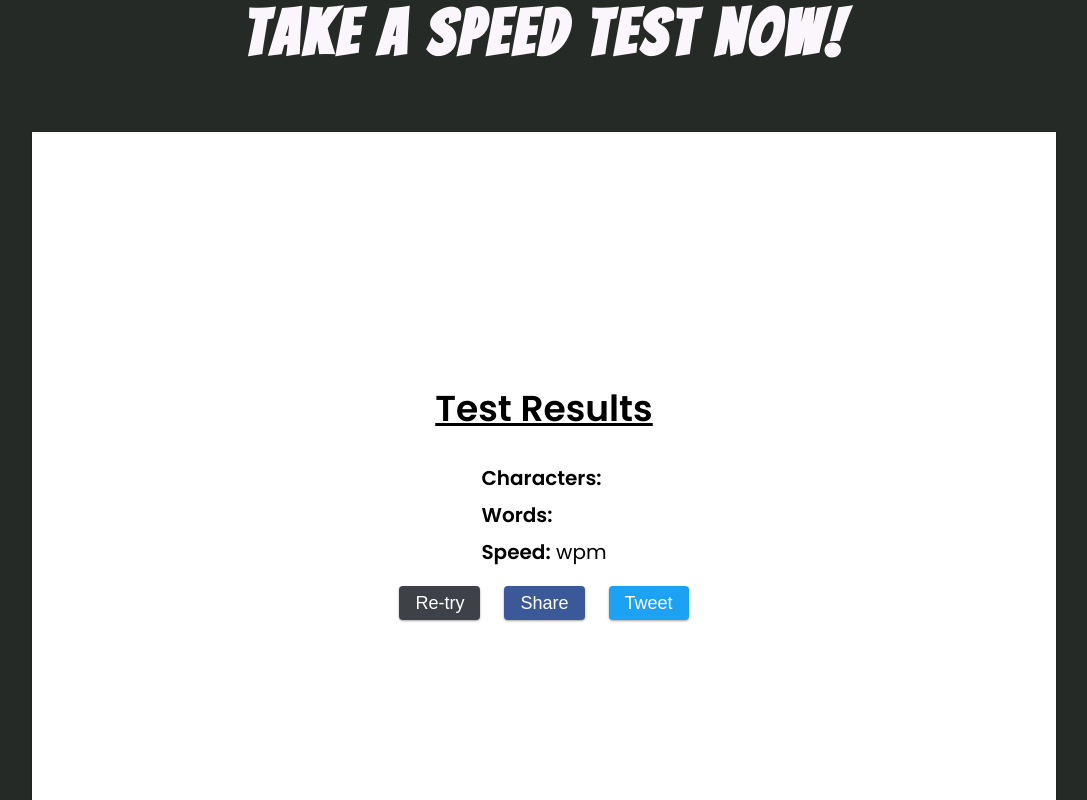
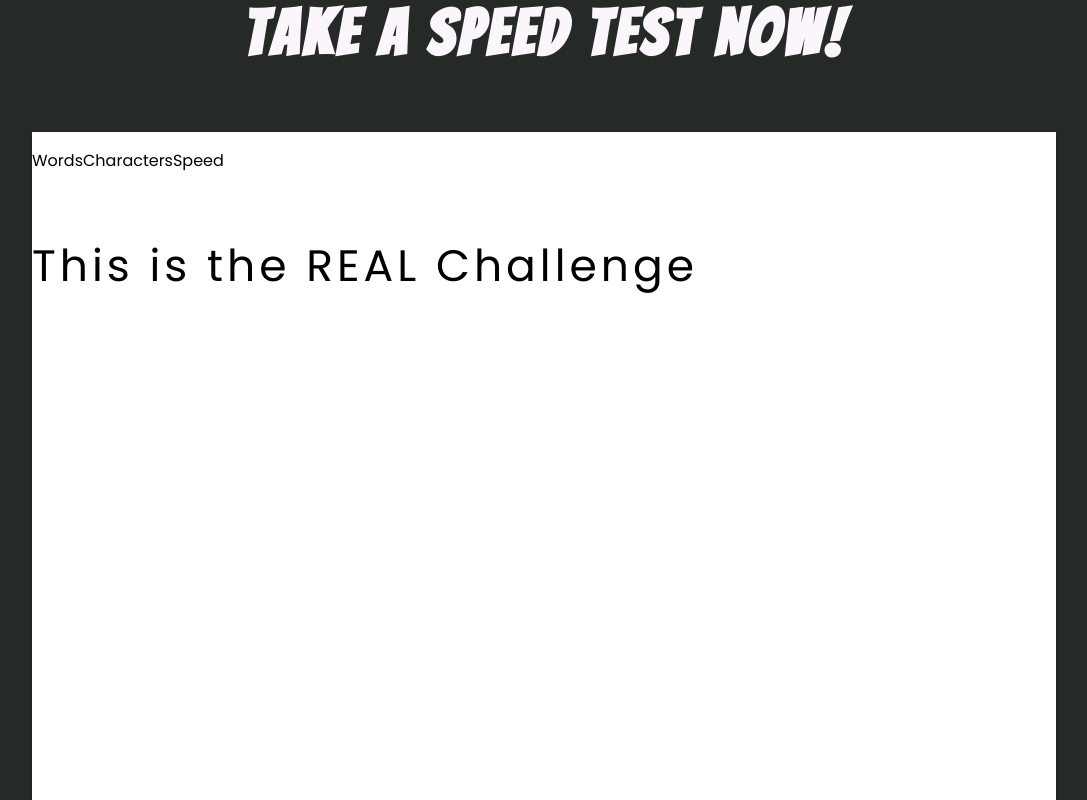
Before and after one commit to vrinda-mahajan/FlashType, a React (Create React App) app: page / in a window 1280 px wide. Shown: the part 860-1660 px from the top of the page, without its empty margins (96-1183 px from the left). Built offline with nearby package versions, Linux system fonts and the light colour scheme.

Commit message:
added Typing Challenge Container

```diff
--- a/src/components/TestContainer/TestContainer.jsx
+++ b/src/components/TestContainer/TestContainer.jsx
@@ -1,14 +1,21 @@
 import React from "react";
 import TryAgain from "../TryAgain/TryAgain";
+import TypingChallenge from "../TypingChallenge/TypingChallenge";
 import "./TestContainer.css";
 const TestContainer = ({words,characters,wpm}) => {
     return(
         <div className="test-container">
-           <div className="try-again">
+           {/* <div className="try-again">
            <TryAgain
            words={words}
            characters={characters}
            wpm={wpm} />
+           </div> */}
+           <div data-aos="fade-up" className="typing-challenge">
+               <TypingChallenge
+                words={words}
+                characters={characters}
+                wpm={wpm} />
            </div>
         </div>
     )
--- /dev/null
+++ b/src/components/TypingChallenge/TypingChallenge.css
@@ -0,0 +1,16 @@
+.typing-challenge-container{
+    display: flex;
+    flex-direction: column;
+    flex-grow: 1;
+}
+.details-container{
+    display: flex;
+    flex-direction: row;
+    flex-wrap: wrap;
+    /* justify-content: space-around; */
+
+}
+.typewriter-container{
+    display: flex;
+    flex-grow: 1;
+}
--- /dev/null
+++ b/src/components/TypingChallenge/TypingChallenge.jsx
@@ -0,0 +1,24 @@
+import React from "react";
+import "./TypingChallenge.css";
+
+const TypingChallenge = ({words,characters,wpm}) => {
+    return(
+        <div className="typing-challenge-container">
+            {/* Details Section */}
+            <div className="details-container">
+                {/* Words typed */}
+                <p>Words</p>
+                {/* Characters Typed */}
+                <p>Characters</p>
+                {/* Speed */}
+                <p>Speed</p>
+            </div>
+            {/* The Real Challenge */}
+            <div className="typewriter-container">
+                <p>This is the REAL Challenge</p>
+            </div>
+        </div>
+    );
+}
+
+export default TypingChallenge ;
```
Also changed, not shown: src/components/ChallengeDetailsCard/ChallengeDetailsCard.css (added, +11 -0 lines), src/components/ChallengeDetailsCard/ChallengeDetailsCard.jsx (added, +13 -0 lines).
